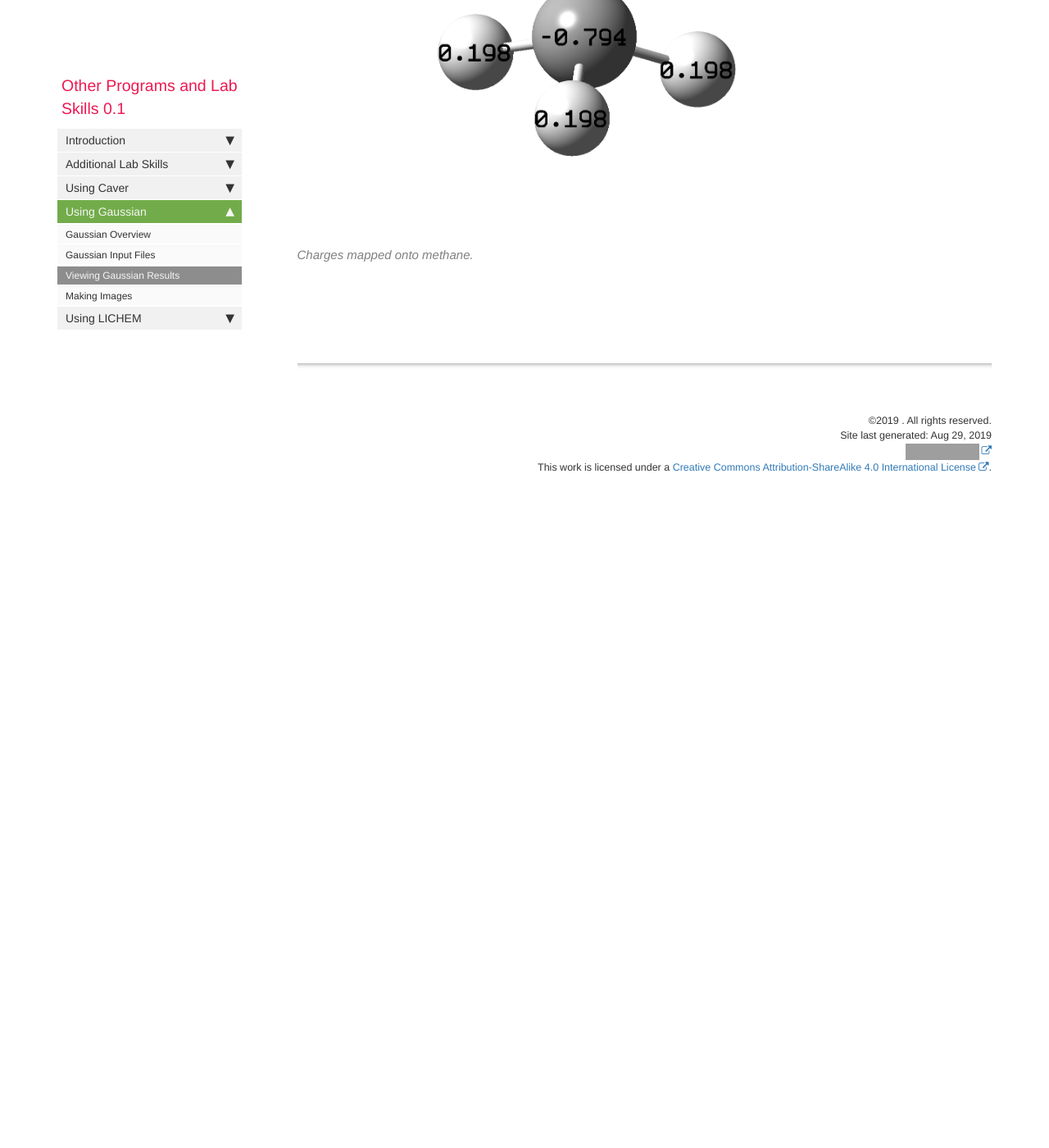
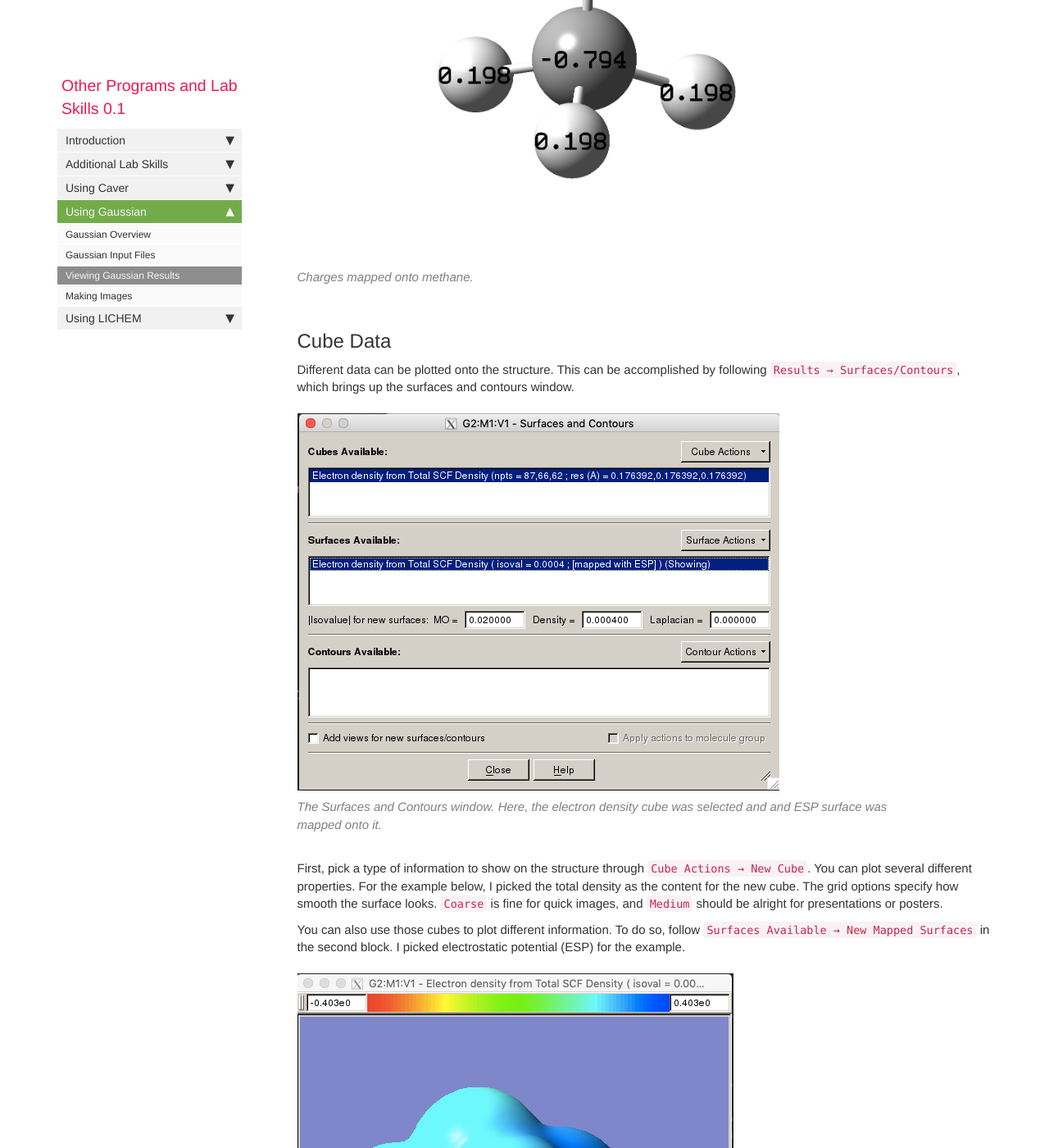
Before and after one commit to emleddin/comp-chem-website, a Jekyll site: the page built from pages/other_skills/Otherguide-gaussian-results.md, in a window 1280 px wide and 1400 px high, scrolled down 2742 px. Shown: the whole window at 82% size. Built offline with Jekyll 4.4.1, drawn with Linux system fonts in a browser that asks for light colours; comment, search, counter and statistics services are not loaded; before the commit the page ends 3372 px from its top, so only the background shows below that; some of the changed text lies outside the part shown; grey boxes are pictures that could not be loaded.

Commit message:
Added cubes to Gaussian results

```diff
--- a/pages/other_skills/Otherguide-gaussian-results.md
+++ b/pages/other_skills/Otherguide-gaussian-results.md
@@ -72,4 +72,38 @@ alt="Methane is shown with the charges listed on the atoms. Carbon has a -0.794
 charge. The hydrogens each have a charge of 0.198."
 caption="Charges mapped onto methane." %}
 
+## Cube Data
+
+Different data can be plotted onto the structure. This can be accomplished
+by following <code>Results &rarr; Surfaces/Contours</code>, which brings up the
+surfaces and contours window.
+
+{% include image.html file="other_skills/surfaces_and_contours_window.png"
+alt="The first block contains the Cubes Available, with the Cube Actions
+button to the right. Under this block is Surfaces Available with the Surface
+Actions button to the right. There are some boxes below to specify the isovalue
+for new surfaces of MO, Density, and Laplacian. The final block is Contours
+Available with the Contour Actions to the right."
+caption="The Surfaces and Contours window. Here, the electron density cube
+was selected and and ESP surface was mapped onto it." %}
+
+First, pick a type of information to show on the structure through
+<code>Cube Actions &rarr; New Cube</code>. You can plot several different
+properties. For the example below, I picked the total density as the content
+for the new cube. The grid options specify how smooth the surface looks.
+`Coarse` is fine for quick images, and `Medium` should be alright for
+presentations or posters.
+
+You can also use those cubes to plot different information.
+To do so, follow <code>Surfaces Available &rarr; New Mapped Surfaces</code>
+in the second block. I picked electrostatic potential (ESP) for the example.
+
+{% include image.html file="other_skills/ESP_map.png"
+alt="A structure of blobs. The left is teal and the right is dark blue. The
+spectral scale goes from red as negative values to dark blue as positive
+values."
+caption="The electrostatic potential mapped onto the structure." %}
+
+Cubes can be saved, but surfaces will be recalculated each time.
+
 {% include links.html %}
```
Also changed, not shown: images/other_skills/ESP_map.png (added), images/other_skills/surfaces_and_contours_window.png (added).
